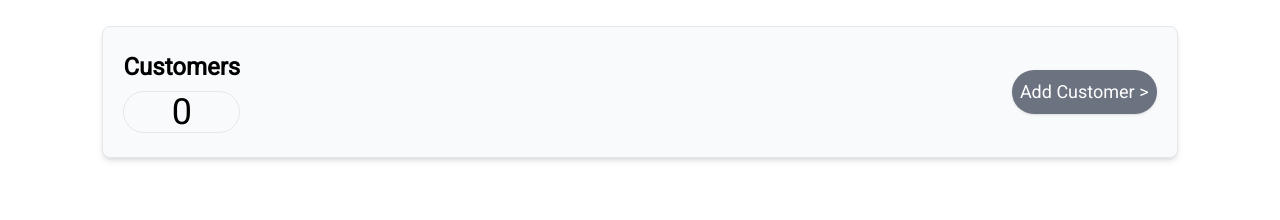
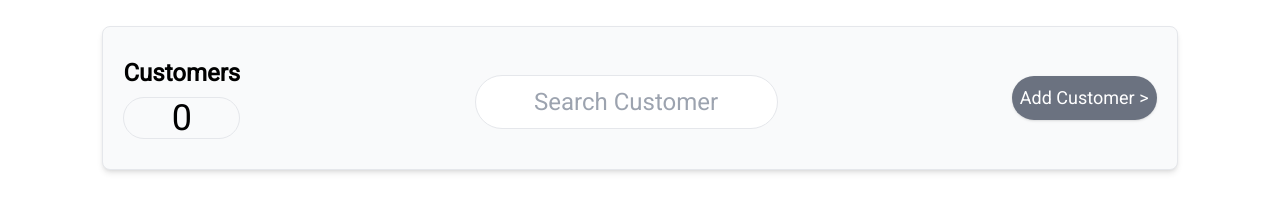
Before and after one commit to maximus-kai/switcher, a Next.js app: page / in a window 1280 px wide. Shown: the top 220 px of the page. Built offline with nearby package versions, Linux system fonts and the light colour scheme; no server answers; the database is empty.

Commit message:
added a search bar

```diff
--- /dev/null
+++ b/app/components/SearchInstallation.tsx
@@ -0,0 +1,11 @@
+import React from 'react'
+
+const SearchInstallation = () => {
+  return (
+      <form>
+          <input className='form-control border text-center rounded-full p-[10px]  mt-[24px]' type='text' id='search' name='search' placeholder='Search Customer'/>
+    </form>
+  )
+}
+
+export default SearchInstallation
--- a/app/components/Total.tsx
+++ b/app/components/Total.tsx
@@ -1,6 +1,7 @@
 import React from 'react';
 import getTotalInstallations from '../actions/getTotalInstallations';
 import Link from 'next/link';
+import SearchInstallation from './SearchInstallation';
 
 const Total = async () => {
     // Await the result of getTotalInstallations
@@ -16,11 +17,12 @@ const Total = async () => {
     }
 
     return (
-        <main className='border items-center justify-between text-2xl py-6 lg:mx-[10%] xl:mx-[8%] md:mx-[8%] mx-[6%] px-5 mt-[2%] mb-[40px] bg-gray-50 rounded-lg shadow-md flex flex-row '>
+        <main className='border items-center gap-6 justify-center sm:justify-between text-2xl py-6 lg:mx-[10%] xl:mx-[8%] md:mx-[8%] mx-[6%] px-5 mt-[2%] mb-[40px] bg-gray-50 rounded-lg shadow-md flex flex-wrap flex-row '>
             <div className='flex flex-col '>
             <h2 className=' text-center font-bold'>Customers</h2>
                 <h2 className='mt-2 text-4xl text-center border shad rounded-full'>{total}</h2>
             </div>
+            <SearchInstallation/>
             <Link href={'/add'} className='text-lg shadow p-2 rounded-full bg-gray-500 text-white'>{'Add Customer >'}</Link>
         </main>
     );
```
